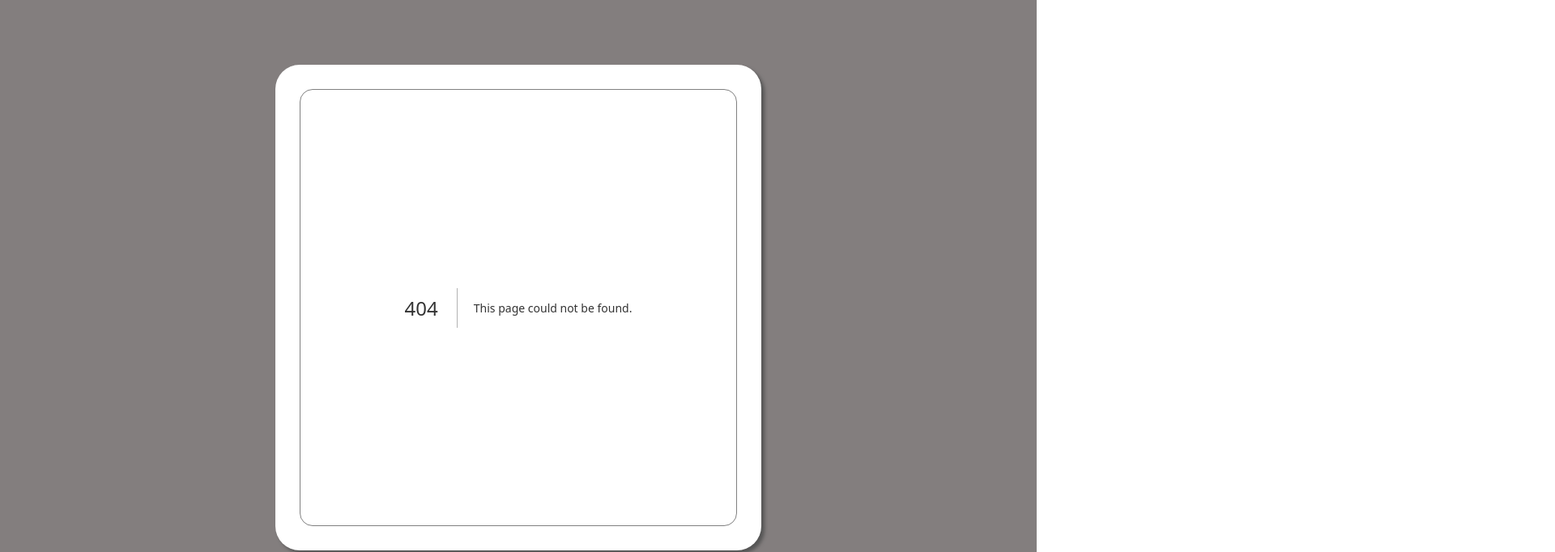
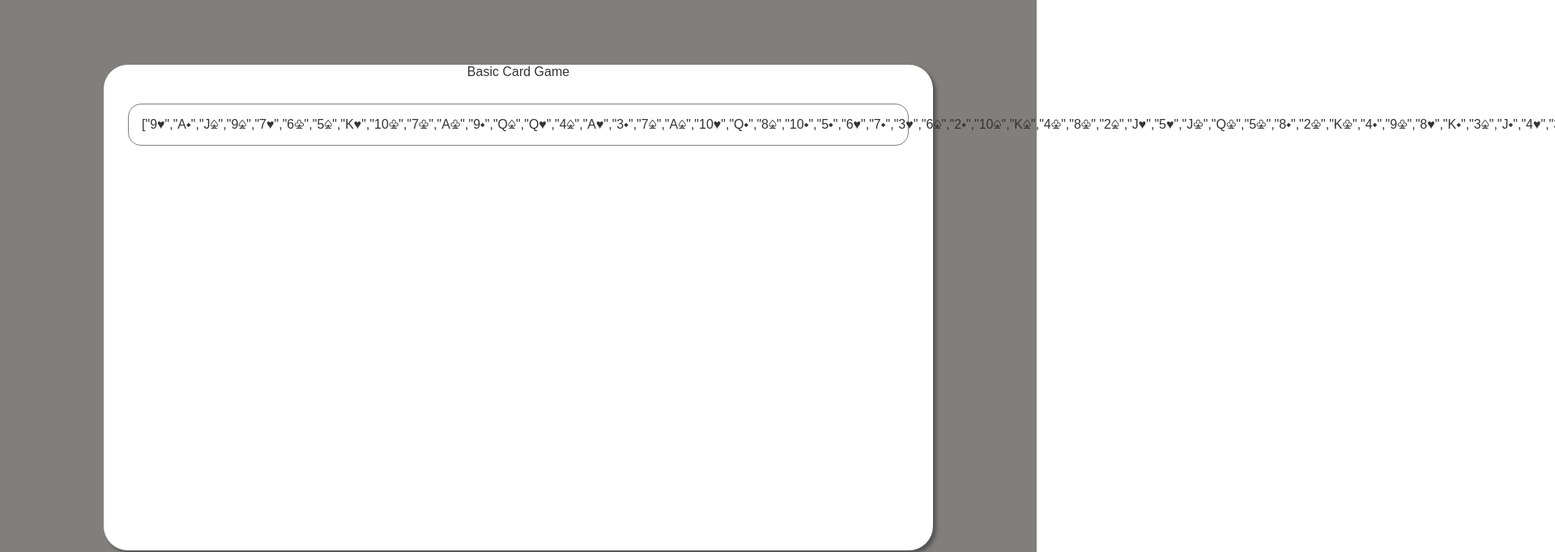
Before and after one commit to PDXmjb/demo-projects, a Next.js app: page /basic-card-game in a window 1280 px wide. Before the commit this address had no page. Shown: the top 682 px of the page at 81% size, 1920 px wide, since content can reach past the window. Built offline with nearby package versions, Linux system fonts and the light colour scheme.

Commit message:
(feat) dice and yahtzee

```diff
--- /dev/null
+++ b/helpers/deck-of-cards.ts
@@ -0,0 +1,67 @@
+const deckOfCards = () => {
+  const deck = [
+    'A♥',
+    '2♥',
+    '3♥',
+    '4♥',
+    '5♥',
+    '6♥',
+    '7♥',
+    '8♥',
+    '9♥',
+    '10♥',
+    'J♥',
+    'Q♥',
+    'K♥',
+    'A⬩',
+    '2⬩',
+    '3⬩',
+    '4⬩',
+    '5⬩',
+    '6⬩',
+    '7⬩',
+    '8⬩',
+    '9⬩',
+    '10⬩',
+    'J⬩',
+    'Q⬩',
+    'K⬩',
+    'A♧',
+    '2♧',
+    '3♧',
+    '4♧',
+    '5♧',
+    '6♧',
+    '7♧',
+    '8♧',
+    '9♧',
+    '10♧',
+    'J♧',
+    'Q♧',
+    'K♧',
+    'A♤',
+    '2♤',
+    '3♤',
+    '4♤',
+    '5♤',
+    '6♤',
+    '7♤',
+    '8♤',
+    '9♤',
+    '10♤',
+    'J♤',
+    'Q♤',
+    'K♤',
+  ];
+
+  const shuffle = (currentDeck: any) => {
+    for (let i = currentDeck.length - 1; i > 0; i--) {
+      const j = Math.floor(Math.random() * (i + 1));
+      [currentDeck[i], currentDeck[j]] = [currentDeck[j], currentDeck[i]];
+    }
+  };
+
+  return [deck, shuffle];
+};
+
+export default deckOfCards;
--- /dev/null
+++ b/pages/basic-card-game/index.tsx
@@ -0,0 +1,16 @@
+import deckOfCards from '../../helpers/deck-of-cards';
+
+const BasicCardGame = () => {
+  const [deck, shuffle] = deckOfCards();
+
+  shuffle(deck);
+
+  return (
+    <>
+      Basic Card Game
+      <div>{JSON.stringify(deck)}</div>
+    </>
+  );
+};
+
+export default BasicCardGame;
```
Also changed, not shown: pages/yahtzee-dice/index.jsx (added, +73 -0 lines), pages/yahtzee-dice/yahtzee.module.scss (added, +21 -0 lines), helpers/yatzee-dice.ts (added).
